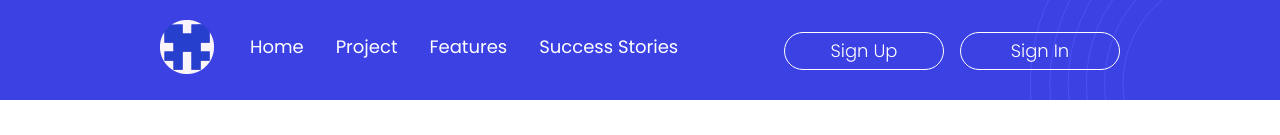
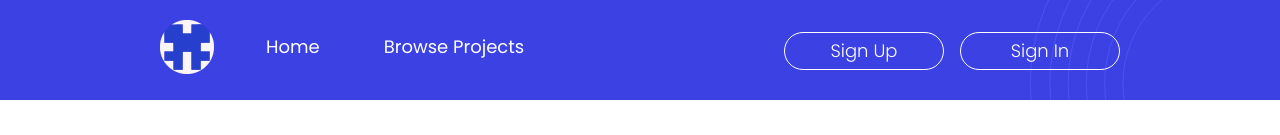
Before and after one commit to alvinmdj/nuxt-crowdfunding, a Nuxt app: page /dashboard in a window 1280 px wide. Shown: the top 135 px of the page. Built offline with nearby package versions, Linux system fonts and the light colour scheme; no server answers.

Commit message:
Adjust navbar

```diff
--- a/components/Navbar.vue
+++ b/components/Navbar.vue
@@ -8,7 +8,7 @@
     <ul class="flex items-center">
       <li>
         <NuxtLink
-          class="text-white hover:text-teal-500 text-lg px-4 py-3"
+          class="text-white hover:text-teal-500 text-lg px-8 py-3"
           to="/"
         >
           Home
@@ -16,27 +16,11 @@
       </li>
       <li>
         <NuxtLink
-          class="text-white hover:text-teal-500 text-lg px-4 py-3"
+          class="text-white hover:text-teal-500 text-lg px-8 py-3"
           to="/projects"
         >
-          Project
+          Browse Projects
         </NuxtLink>
-      </li>
-      <li>
-        <a
-          class="text-white hover:text-teal-500 text-lg px-4 py-3"
-          href="#"
-        >
-          Features
-        </a>
-      </li>
-      <li>
-        <a
-          class="text-white hover:text-teal-500 text-lg px-4 py-3"
-          href="#"
-        >
-          Success Stories
-        </a>
       </li>
     </ul>
     <ul
```
